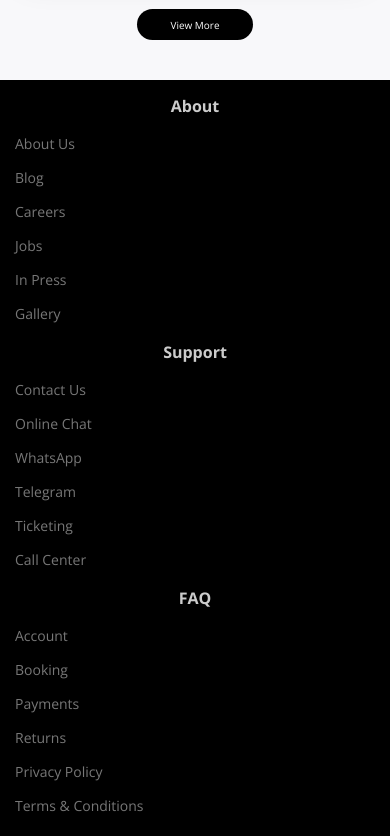
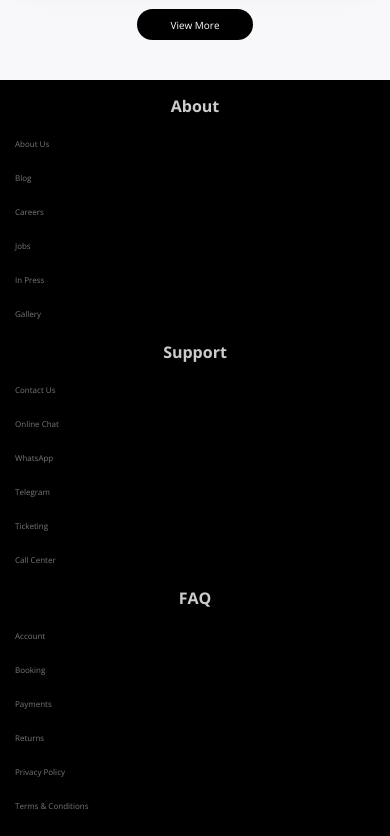
Before and after one commit to Suganthy2309/indotravi, a React (Vite) app: page / in a window 390 px wide. Shown: the part 7080-7916 px from the top of the page. Built offline with nearby package versions, Linux system fonts and the light colour scheme.

Commit message:
commit changes

```diff
--- a/src/assets/styles.css
+++ b/src/assets/styles.css
@@ -1293,6 +1293,10 @@ body {
     display: inline;
   }
 
+   .footer-links li{
+    font-size: 8px;
+   }
+
 }
 
 /* ...user section @media.................................. */
```
